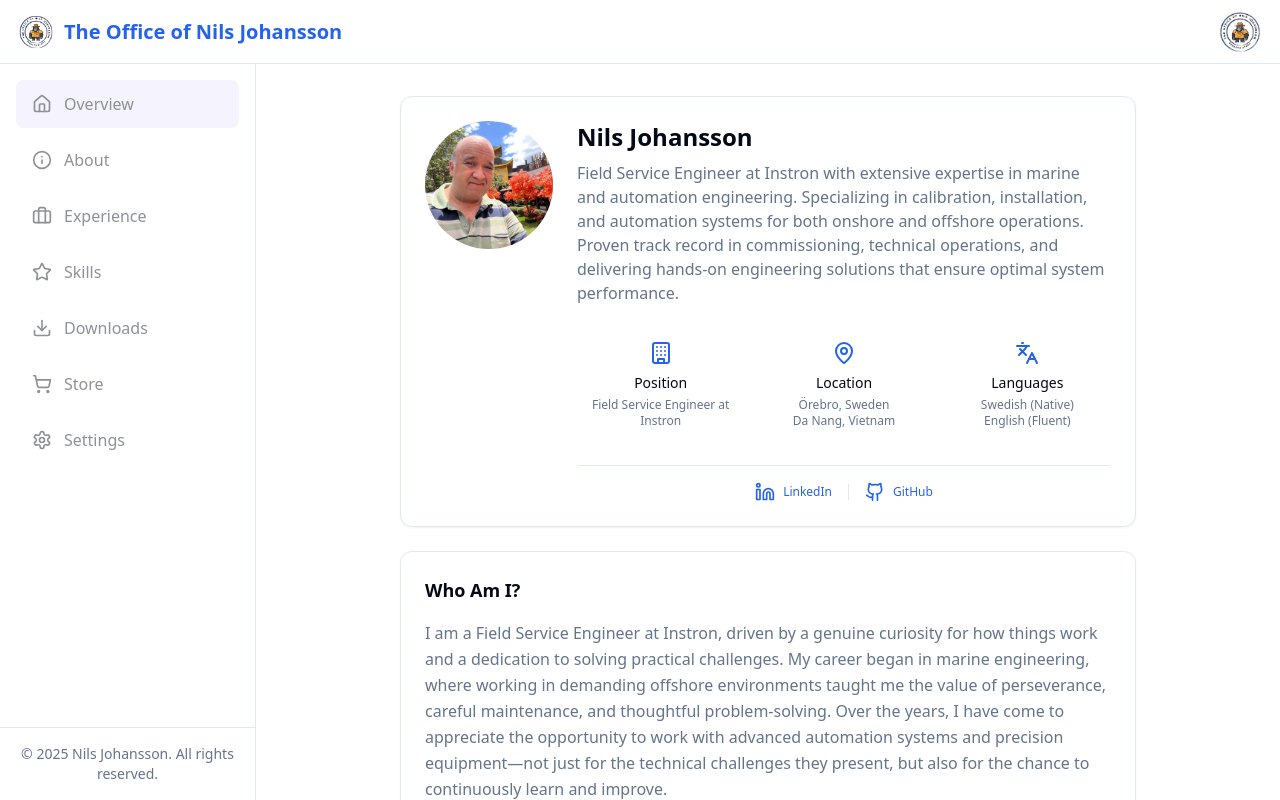
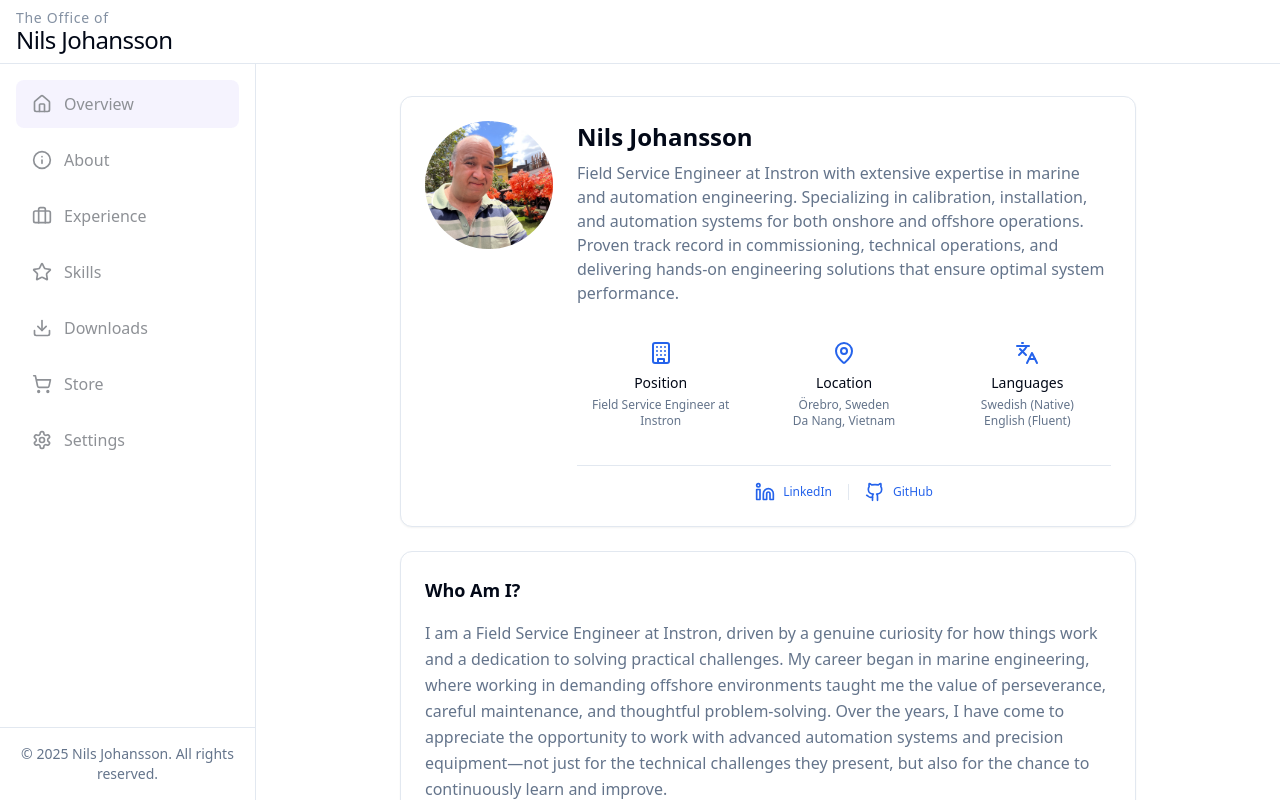
Before and after one commit to nj22az/blog, a React (Vite) app: page / in a window 1280 px wide. Shown: the top 800 px of the page. Built offline with nearby package versions, Linux system fonts and the light colour scheme.

Commit message:
Update header with Apple-inspired typography and remove logos

```diff
--- a/src/components/Header.tsx
+++ b/src/components/Header.tsx
@@ -1,6 +1,5 @@
 import { Menu } from "lucide-react";
 import { DropdownMenu, DropdownMenuTrigger } from "@/components/ui/dropdown-menu";
-import logo from "../assets/images/logo.png";
 
 const Header = () => {
   const toggleMobileMenu = () => {
@@ -19,19 +18,17 @@ const Header = () => {
           >
             <Menu className="h-5 w-5 text-foreground" />
           </button>
-          <div className="flex items-center gap-2">
-            <img src={logo} alt="Logo" className="h-10 w-10" />
-            <h1 className="text-lg font-semibold truncate text-primary sm:text-xl">
-              The Office of Nils Johansson
+          <div className="flex flex-col items-start">
+            <span className="text-sm font-light tracking-wider text-muted-foreground/80">
+              The Office of
+            </span>
+            <h1 className="text-xl font-medium tracking-tight text-foreground -mt-1 sm:text-2xl">
+              Nils Johansson
             </h1>
           </div>
         </div>
         <div className="flex items-center gap-2 sm:gap-4">
-          <button
-            className="w-10 h-10 sm:w-12 sm:h-12 rounded-full flex items-center justify-center transition-transform duration-300 hover:scale-[2.5] overflow-hidden"
-          >
-            <img src={logo} alt="Profile" className="w-full h-full object-cover" />
-          </button>
+          {/* Profile button removed */}
         </div>
       </div>
     </header>
```
